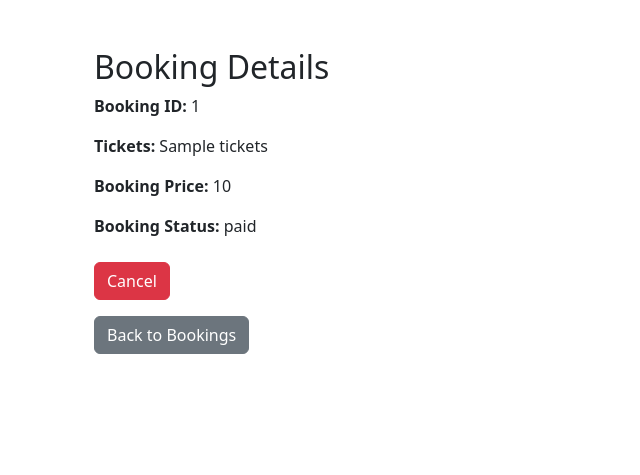
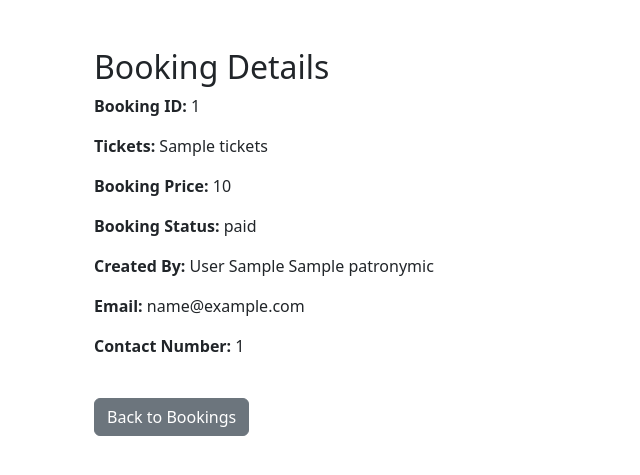
Before and after one commit to LeeLeman/upd_project, a FastAPI app: template templates/booking/event_booking.html in a window 1280 px wide. Shown: the part 56-531 px from the top of the page, without its empty margins (0-640 px from the left). Run offline with FastAPI, Linux system fonts and the light colour scheme; the template is opened without the code that fills it: most values are stand-ins (such as "Sample title", 1, 10 or a date in 2020).

Commit message:
cleenup templates

```diff
--- a/templates/accounts/manage.html
+++ b/templates/accounts/manage.html
@@ -24,7 +24,10 @@
         </div>
         <div class="mb-3">
             <label for="contact_number" class="form-label">Contact Number</label>
-            <input type="text" class="form-control" id="contact_number" name="contact_number" value="{{ user.contact_number }}">
+            <input type="tel" class="form-control" id="contact_number" name="contact_number"
+                   placeholder="+7XXXXXXXXXX"
+                   pattern="^\+7[0-9]{10}$"
+                   value="{{ user.contact_number }}">
         </div>
         <button type="submit" class="btn btn-primary">Save Changes</button>
     </form>
--- a/templates/accounts/register.html
+++ b/templates/accounts/register.html
@@ -33,7 +33,9 @@
                 </div>
                 <div class="mb-3">
                     <label for="contact_number" class="form-label">Contact Number</label>
-                    <input type="text" class="form-control" id="contact_number" name="contact_number">
+                    <input type="tel" class="form-control" id="contact_number" name="contact_number"
+                           placeholder="+7XXXXXXXXXX"
+                           pattern="^\+7[0-9]{10}$">
                 </div>
                 <button type="submit" class="btn btn-primary w-100">Register</button>
             </form>
--- a/templates/admin/cities.html
+++ b/templates/admin/cities.html
@@ -6,7 +6,6 @@
 <div class="container mt-5">
     <h2>Manage Cities</h2>
 
-    <!-- Форма для добавления города -->
     <form action="/admin/cities/add" method="post" class="mb-3">
         <div class="input-group">
             <input type="text" name="name" class="form-control" placeholder="City Name" required>
@@ -20,13 +19,11 @@
         </div>
     </form>
 
-    <!-- Список городов -->
     <ul class="list-group">
         {% for city in cities %}
             <li class="list-group-item d-flex justify-content-between align-items-center">
                 <span>{{ city.name }} ({{ city.country.name }})</span>
                 <div>
-                    <!-- Кнопка редактирования -->
                     <form action="/admin/cities/edit/{{ city.id }}" method="post" style="display: inline;">
                         <input type="text" name="name" value="{{ city.name }}" class="form-control d-inline" required>
                         <select name="country_id" class="form-select d-inline" required>
@@ -39,7 +36,6 @@
                         <button type="submit" class="btn btn-sm btn-secondary">Edit</button>
                     </form>
 
-                    <!-- Кнопка удаления -->
                     <form action="/admin/cities/delete/{{ city.id }}" method="post" style="display: inline;">
                         <button type="submit" class="btn btn-sm btn-danger">Delete</button>
                     </form>
--- a/templates/admin/countries.html
+++ b/templates/admin/countries.html
@@ -5,8 +5,6 @@
 {% block content %}
 <div class="container mt-5">
     <h2>Manage Countries</h2>
-
-    <!-- Форма для добавления страны -->
     <form action="/admin/countries/add" method="post" class="mb-3">
         <div class="input-group">
             <input type="text" name="name" class="form-control" placeholder="Country Name" required>
@@ -14,19 +12,16 @@
         </div>
     </form>
 
-    <!-- Список стран -->
     <ul class="list-group">
         {% for country in countries %}
             <li class="list-group-item d-flex justify-content-between align-items-center">
                 <span>{{ country.name }}</span>
                 <div>
-                    <!-- Кнопка редактирования -->
                     <form action="/admin/countries/edit/{{ country.id }}" method="post" style="display: inline;">
                         <input type="text" name="name" value="{{ country.name }}" class="form-control d-inline" required>
                         <button type="submit" class="btn btn-sm btn-secondary">Edit</button>
                     </form>
 
-                    <!-- Кнопка удаления -->
                     <form action="/admin/countries/delete/{{ country.id }}" method="post" style="display: inline;">
                         <button type="submit" class="btn btn-sm btn-danger">Delete</button>
                     </form>
--- a/templates/admin/users.html
+++ b/templates/admin/users.html
@@ -6,13 +6,11 @@
 <div class="container mt-5">
     <h2>Manage Users</h2>
 
-    <!-- Список пользователей -->
     <ul class="list-group">
         {% for user in users %}
             <li class="list-group-item d-flex justify-content-between align-items-center">
                 <span>{{ user.email }} - Role: {{ user.role }}</span>
                 <div>
-                    <!-- Форма для изменения роли пользователя -->
                     <form action="/admin/users/edit/{{ user.id }}" method="post" style="display: inline;">
                         <select name="role" class="form-select d-inline" required>
                             <option value="user" {% if user.role == "user" %}selected{% endif %}>User</option>
@@ -22,7 +20,6 @@
                         <button type="submit" class="btn btn-sm btn-secondary">Change Role</button>
                     </form>
 
-                    <!-- Кнопка удаления пользователя -->
                     <form action="/admin/users/delete/{{ user.id }}" method="post" style="display: inline;">
                         <button type="submit" class="btn btn-sm btn-danger">Delete</button>
                     </form>
--- a/templates/booking/event_booking.html
+++ b/templates/booking/event_booking.html
@@ -9,7 +9,14 @@
     <p><strong>Tickets:</strong> {{ booking.tickets }}</p>
     <p><strong>Booking Price:</strong> {{ price }}</p>
     <p><strong>Booking Status:</strong> {{ booking.status }}</p>
+    {% if request.state.user.role != "user" %}
+    <p><strong>Created By:</strong> {{ booking.user.last_name }} {{ booking.user.first_name }} {{ booking.user.patronymic }}</p>
+    <p><strong>Email:</strong> {{ booking.user.email }}</p>
+    <p><strong>Contact Number:</strong> {{ booking.user.contact_number }}</p>
+    {% endif %}
+
     <div class="mt-4">
+        {% if request.state.user.user_id == booking.user_id %}
             {% if booking.status == "created" %}
             <form action="/booking/ticket_booking/{{ booking.id }}/pay" method="post" style="display: inline;">
                 <button type="submit" class="btn btn-success">Pay</button>
@@ -21,6 +28,7 @@
                 <button type="submit" class="btn btn-danger">Cancel</button>
             </form>
             {% endif %}
+        {% endif %}
     </div>
     <a href="/booking" class="btn btn-secondary mt-3">Back to Bookings</a>
 </div>
--- a/templates/events/ticket.html
+++ b/templates/events/ticket.html
@@ -10,13 +10,11 @@
 <p><strong>Cancellation Policy:</strong> {{ ticket.cancellation_policy }}</p>
 <p><strong>Price:</strong> {{ ticket.price }} USD</p>
 
-<!-- Кнопка для редактирования комнаты -->
 <a href="/events/{{ event_id }}/tickets/{{ ticket.id }}/edit" class="btn btn-primary mt-3">Edit Ticket</a>
 
 <form action="/events/{{ event_id }}/tickets/{{ ticket.id }}/delete" method="post" style="display: inline;">
     <button type="submit" class="btn btn-danger mt-3" onclick="return confirm('Are you sure you want to delete this ticket?');">Delete Ticket</button>
 </form>
 
-<!-- Кнопка для возврата к списку комнат -->
 <a href="/events/{{ event_id }}/tickets" class="btn btn-outline-secondary mt-3">Back to Tickets</a>
 {% endblock %}
--- a/templates/events/tickets.html
+++ b/templates/events/tickets.html
@@ -5,17 +5,14 @@
 {% block content %}
 <h1>Tickets for {{ event.name }}</h1>
 
-<!-- Кнопка для добавления комнаты -->
 <div class="d-flex justify-content-end mb-3">
     <a href="/events/{{ event.id }}/tickets/add" class="btn btn-primary">Add Ticket</a>
 </div>
 
-<!-- Проверяем, есть ли комнаты -->
 {% if tickets %}
     <ul class="list-group">
         {% for ticket in tickets %}
             <li class="list-group-item">
-                <!-- Ссылка на страницу комнаты -->
                 <a href="/events/{{ event.id }}/tickets/{{ ticket.id }}" class="text-decoration-none">
                     <strong>{{ ticket.name }}</strong>
                 </a>
--- a/templates/hotels/hotel.html
+++ b/templates/hotels/hotel.html
@@ -8,16 +8,13 @@
 <p><strong>Description:</strong> {{ hotel.description }}</p>
 <p><strong>Stars:</strong> {{ hotel.stars }}</p>
 
-<!-- Кнопка для перехода к списку комнат -->
 <a href="/hotels/{{ hotel.id }}/rooms" class="btn btn-secondary mt-3">View Rooms</a>
 
-<!-- Кнопка для редактирования отеля -->
 <a href="/hotels/{{ hotel.id }}/edit" class="btn btn-primary mt-3">Edit Hotel</a>
 
 <form action="/hotels/{{ hotel.id }}/delete" method="post" style="display: inline;">
     <button type="submit" class="btn btn-danger mt-3" onclick="return confirm('Are you sure you want to delete this hotel?');">Delete Hotel</button>
 </form>
 
-<!-- Кнопка для возврата к списку отелей -->
 <a href="/hotels" class="btn btn-outline-secondary mt-3">Back to Hotels List</a>
 {% endblock %}
--- a/templates/hotels/hotels.html
+++ b/templates/hotels/hotels.html
@@ -5,19 +5,16 @@
 {% block content %}
 <h1>My Hotels</h1>
 
-<!-- Кнопка для добавления отеля -->
 {% if request.state.user.role == "extranet_admin" %}
 <div class="d-flex justify-content-end mb-3">
     <a href="/hotels/add" class="btn btn-primary">Add Hotel</a>
 </div>
 {% endif %}
 
-<!-- Проверяем, есть ли отели -->
 {% if hotels %}
     <ul class="list-group">
         {% for hotel in hotels %}
             <li class="list-group-item">
-                <!-- Ссылка на детальную страницу отеля -->
                 <a href="/hotels/{{ hotel.id }}" class="text-decoration-none">{{ hotel.name }}</a>
             </li>
         {% endfor %}
--- a/templates/hotels/room.html
+++ b/templates/hotels/room.html
@@ -13,13 +13,11 @@
 <p><strong>Available Until:</strong> {{ room.available_until.strftime('%Y-%m-%d') if room.available_until else 'Not specified' }}</p>
 
 
-<!-- Кнопка для редактирования комнаты -->
 <a href="/hotels/{{ hotel_id }}/rooms/{{ room.id }}/edit" class="btn btn-primary mt-3">Edit Room</a>
 
 <form action="/hotels/{{ hotel_id }}/rooms/{{ room.id }}/delete" method="post" style="display: inline;">
     <button type="submit" class="btn btn-danger mt-3" onclick="return confirm('Are you sure you want to delete this room?');">Delete Room</button>
 </form>
 
-<!-- Кнопка для возврата к списку комнат -->
 <a href="/hotels/{{ hotel_id }}/rooms" class="btn btn-outline-secondary mt-3">Back to Rooms</a>
 {% endblock %}
--- a/templates/hotels/rooms.html
+++ b/templates/hotels/rooms.html
@@ -5,17 +5,14 @@
 {% block content %}
 <h1>Rooms for {{ hotel.name }}</h1>
 
-<!-- Кнопка для добавления комнаты -->
 <div class="d-flex justify-content-end mb-3">
     <a href="/hotels/{{ hotel.id }}/rooms/add" class="btn btn-primary">Add Room</a>
 </div>
 
-<!-- Проверяем, есть ли комнаты -->
 {% if rooms %}
     <ul class="list-group">
         {% for room in rooms %}
             <li class="list-group-item">
-                <!-- Ссылка на страницу комнаты -->
                 <a href="/hotels/{{ hotel.id }}/rooms/{{ room.id }}" class="text-decoration-none">
                     <strong>{{ room.name }}</strong>
                 </a>
--- a/templates/search/search_results.html
+++ b/templates/search/search_results.html
@@ -11,7 +11,6 @@
             <div class="col-md-6 mb-4">
                 <div class="card">
                     <div class="card-body">
-                        <!-- Основная информация об объекте -->
                         {% if search_type == "hotel" %}
                             <h5 class="card-title">{{ item.name }} (Hotel)</h5>
                             <p class="card-text">
```
Lines whose indentation alone changed are shown as unchanged.
